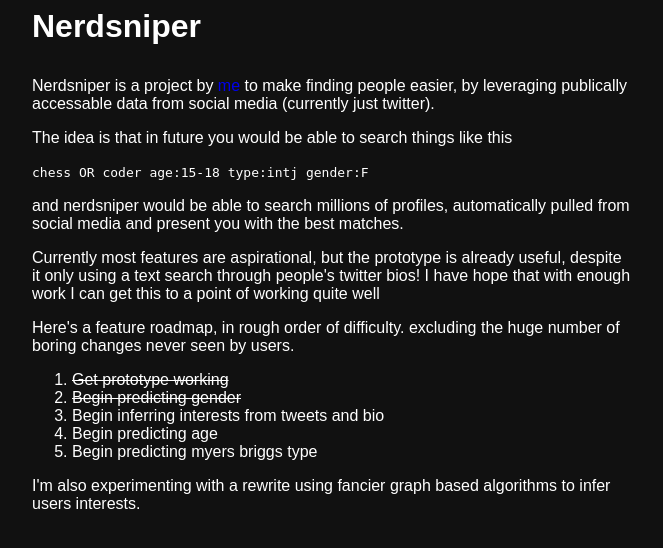
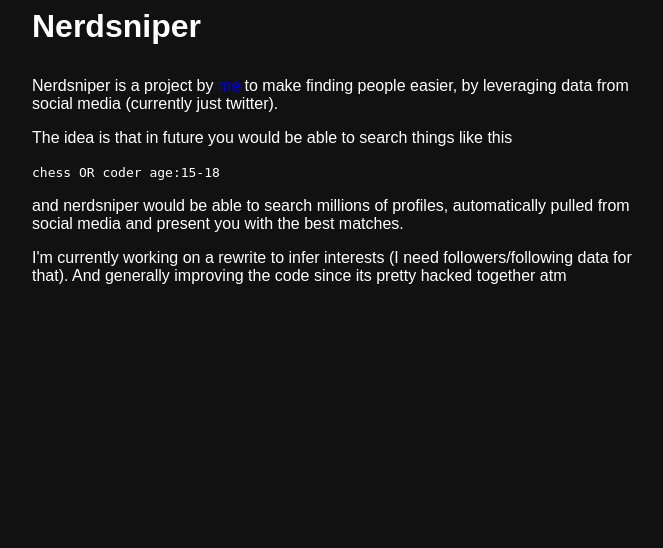
Before and after one commit to UlisseMini/nerdsniper, a FastAPI app: page /about in a window 1280 px wide. Shown: the top 548 px of the page, without its empty margins (308-971 px from the left). Run offline with FastAPI, Linux system fonts and the light colour scheme; parts of the project's set-up code (start-up, migrations or seed data) failed here and were passed over.

Commit message:
Update about

```diff
--- a/site/templates/about.html
+++ b/site/templates/about.html
@@ -10,37 +10,20 @@
 <main>
 	<p>
 		Nerdsniper is a project by <a href="https://uli.rocks">me</a> to make finding people easier,
-		by leveraging publically accessable data from social media (currently just twitter).
+		by leveraging data from social media (currently just twitter).
 	</p>
 	<p>
 		The idea is that in future you would be able to search things like this
 	</p>
-	<p><code>chess OR coder age:15-18 type:intj gender:F</code></p>
+	<p><code>chess OR coder age:15-18</code></p>
 	<p>
 		and nerdsniper would be able to search millions of profiles,
 		automatically pulled from social media and present you with the best matches.
 	</p>
 
 	<p>
-		Currently most features are aspirational, but the prototype is already useful,
-		despite it only using a text search through people's twitter bios! I have hope that with
-		enough work I can get this to a point of working quite well
-	</p>
-	<p>
-		Here's a feature roadmap, in rough order of difficulty.
-		excluding the huge number of boring changes never seen by users.
-	</p>
-
-	<ol>
-		<li class="strike">Get prototype working</li>
-		<li class="strike">Begin predicting gender</li>
-		<li>Begin inferring interests from tweets and bio</li>
-		<li>Begin predicting age</li>
-		<li>Begin predicting myers briggs type</li>
-	</ol>
-
-	<p>
-	I'm also experimenting with a rewrite using fancier graph based algorithms to infer users interests.
+	I'm currently working on a rewrite to infer interests (I need followers/following data for that).
+	And generally improving the code since its pretty hacked together atm
 	</p>
 </main>
 
```
